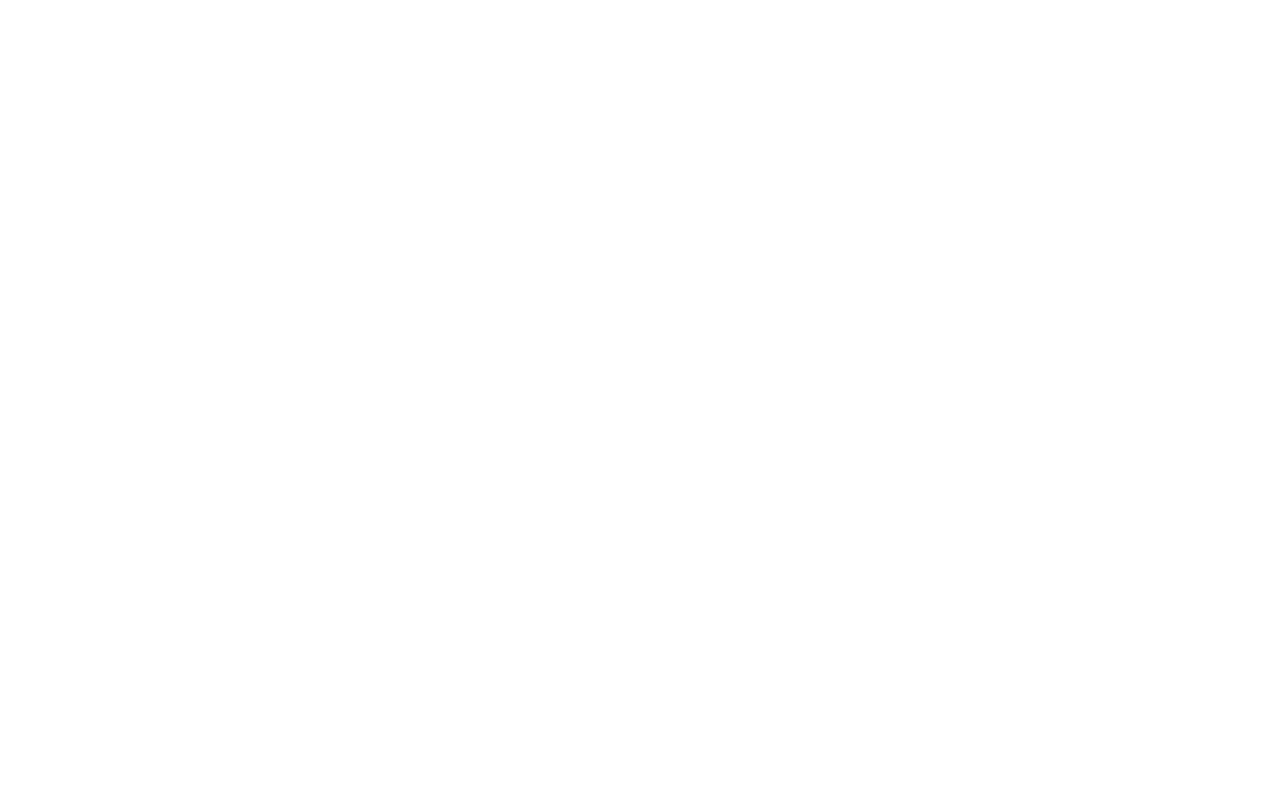
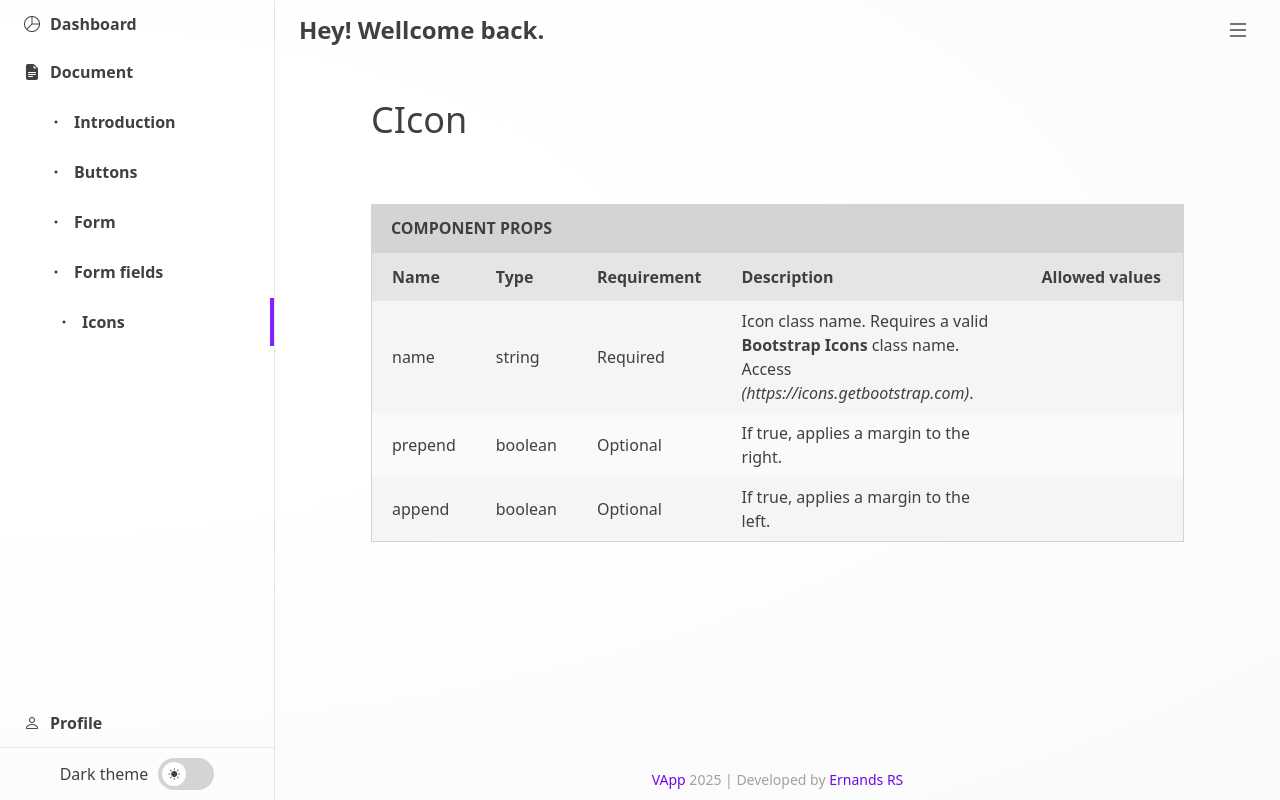
Before and after one commit to ernandesrs/pproj_vapp, a Vue app: page /icons in a window 1280 px wide. Before the commit this address had no page. Built offline with nearby package versions, Linux system fonts and the light colour scheme.

Commit message:
documenting icon component

```diff
--- a/src/layouts/DashLayout.vue
+++ b/src/layouts/DashLayout.vue
@@ -63,6 +63,13 @@
                                     name: 'dash.docs.formFields'
                                 },
                                 activeIn: ['dash.docs.formFields']
+                            },
+                            {
+                                label: 'Icons',
+                                to: {
+                                    name: 'dash.docs.icons'
+                                },
+                                activeIn: ['dash.docs.icons']
                             }
                         ]
                     }]" />
--- a/src/router/index.ts
+++ b/src/router/index.ts
@@ -64,6 +64,11 @@ const router = createRouter({
               path: '/form-fields',
               name: 'dash.docs.formFields',
               component: () => import('@/views/dash/doc/FormFieldsView.vue'),
+            },
+            {
+              path: '/icons',
+              name: 'dash.docs.icons',
+              component: () => import('@/views/dash/doc/IconsView.vue'),
             }
           ]
         },
--- /dev/null
+++ b/src/views/dash/doc/IconsView.vue
@@ -0,0 +1,48 @@
+<template>
+    <CPage title="Icons" without-header>
+
+        <CDocSection :data="[
+            {
+                tag: 'h1',
+                title: 'CIcon',
+                texts: [
+                ],
+                componentDoc: {
+                    props: [
+                        {
+                            name: 'name',
+                            type: 'string',
+                            required: true,
+                            desc: 'Icon class name. Requires a valid <b>Bootstrap Icons</b> class name. Access <i>(https://icons.getbootstrap.com)</i>.',
+                            defaultValue: 'app'
+                        },
+                        {
+                            name: 'prepend',
+                            type: 'boolean',
+                            required: false,
+                            desc: 'If true, applies a margin to the right.'
+                        },
+                        {
+                            name: 'append',
+                            type: 'boolean',
+                            required: false,
+                            desc: 'If true, applies a margin to the left.'
+                        }
+                    ]
+                }
+            }
+        ]">
+
+        </CDocSection>
+
+    </CPage>
+</template>
+
+<script setup lang="ts">
+
+import CDocSection from '@/components/dashboard/CDocSection.vue';
+import CPage from '@/components/dashboard/CPage.vue';
+
+</script>
+
+<style scoped></style>
```
